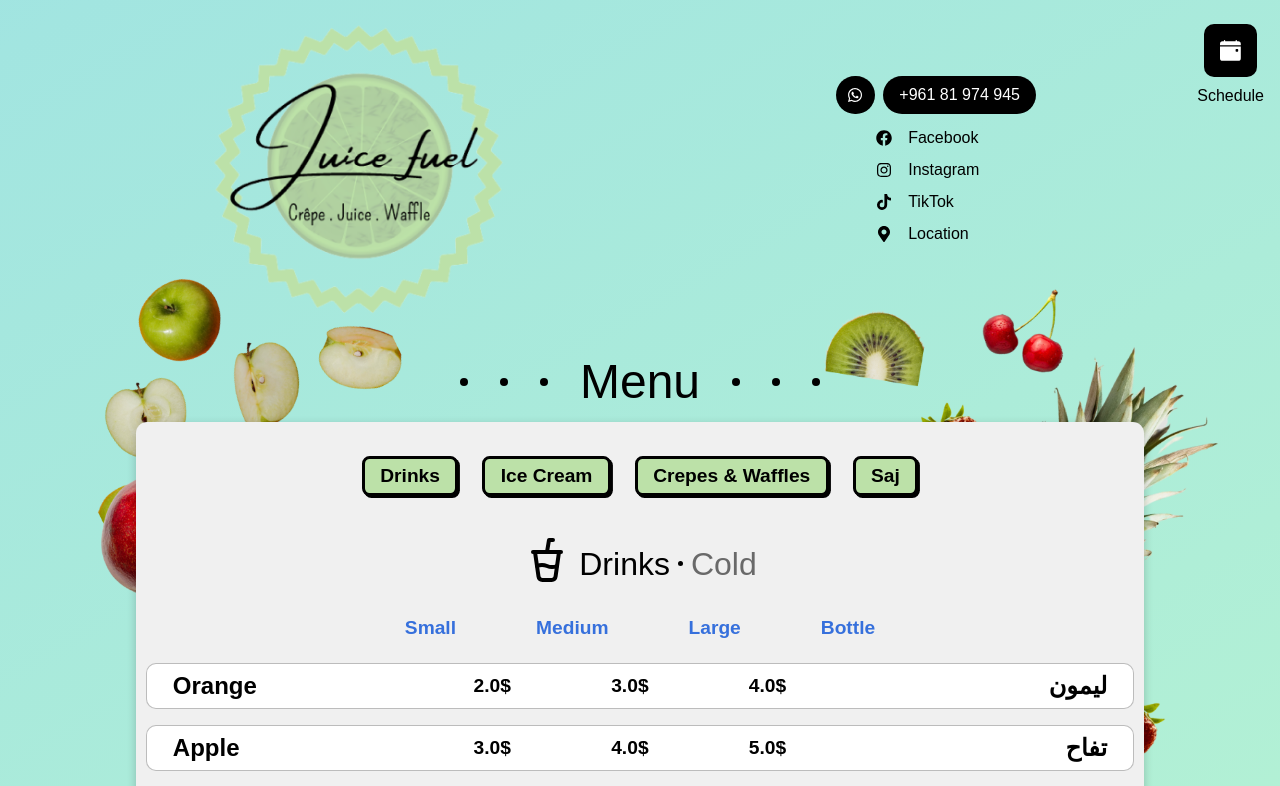
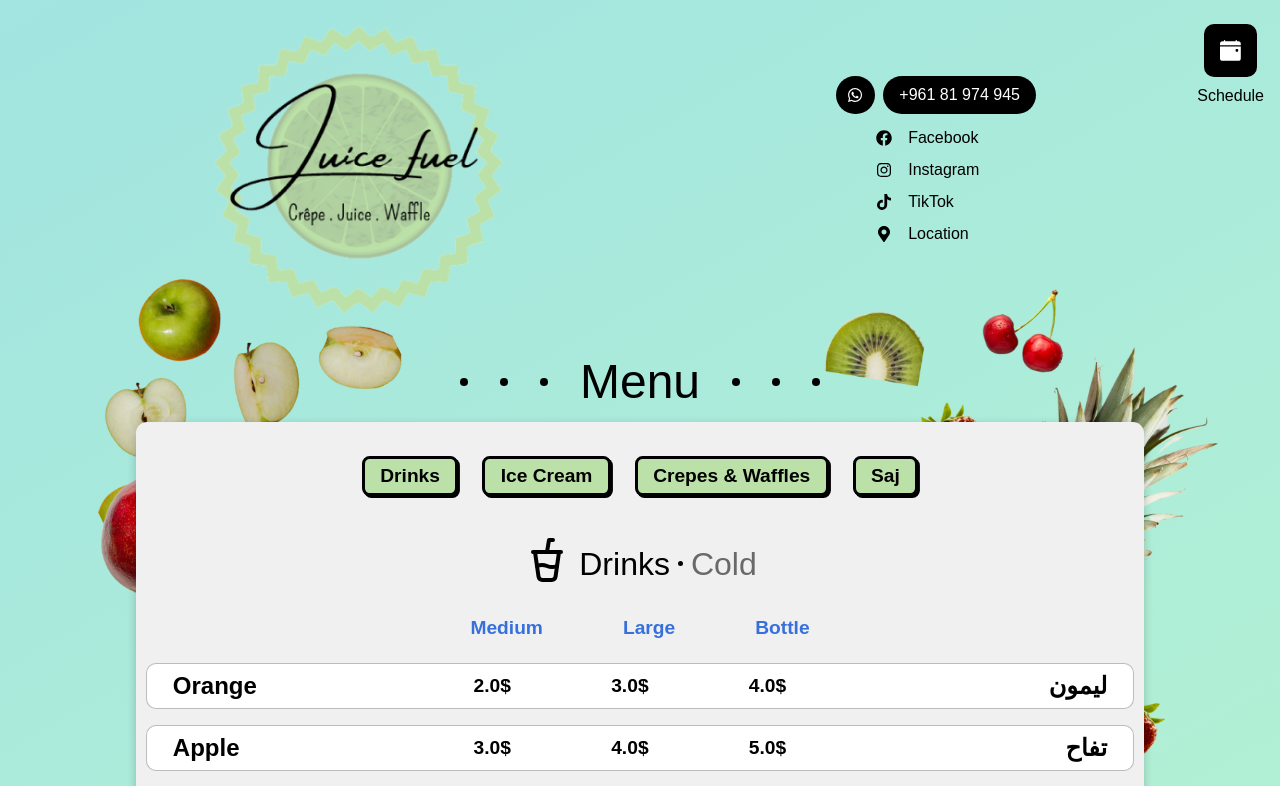
Before and after one commit to substro/Juice-Fuel, a React (Vite) app: page / in a window 1280 px wide. Shown: the top 786 px of the page. Built offline with nearby package versions, Linux system fonts and the light colour scheme; a web font is replaced by a local one.

Commit message:
Update Cold.jsx

```diff
--- a/src/Components/Cold.jsx
+++ b/src/Components/Cold.jsx
@@ -20,7 +20,6 @@ export const Cold = () => {
 							<h1></h1>
 						</td>
 						<td className='sizes'>
-							<span>Small</span>
 							<span>Medium</span>
 							<span>Large</span>
 							<span>Bottle</span>
```
